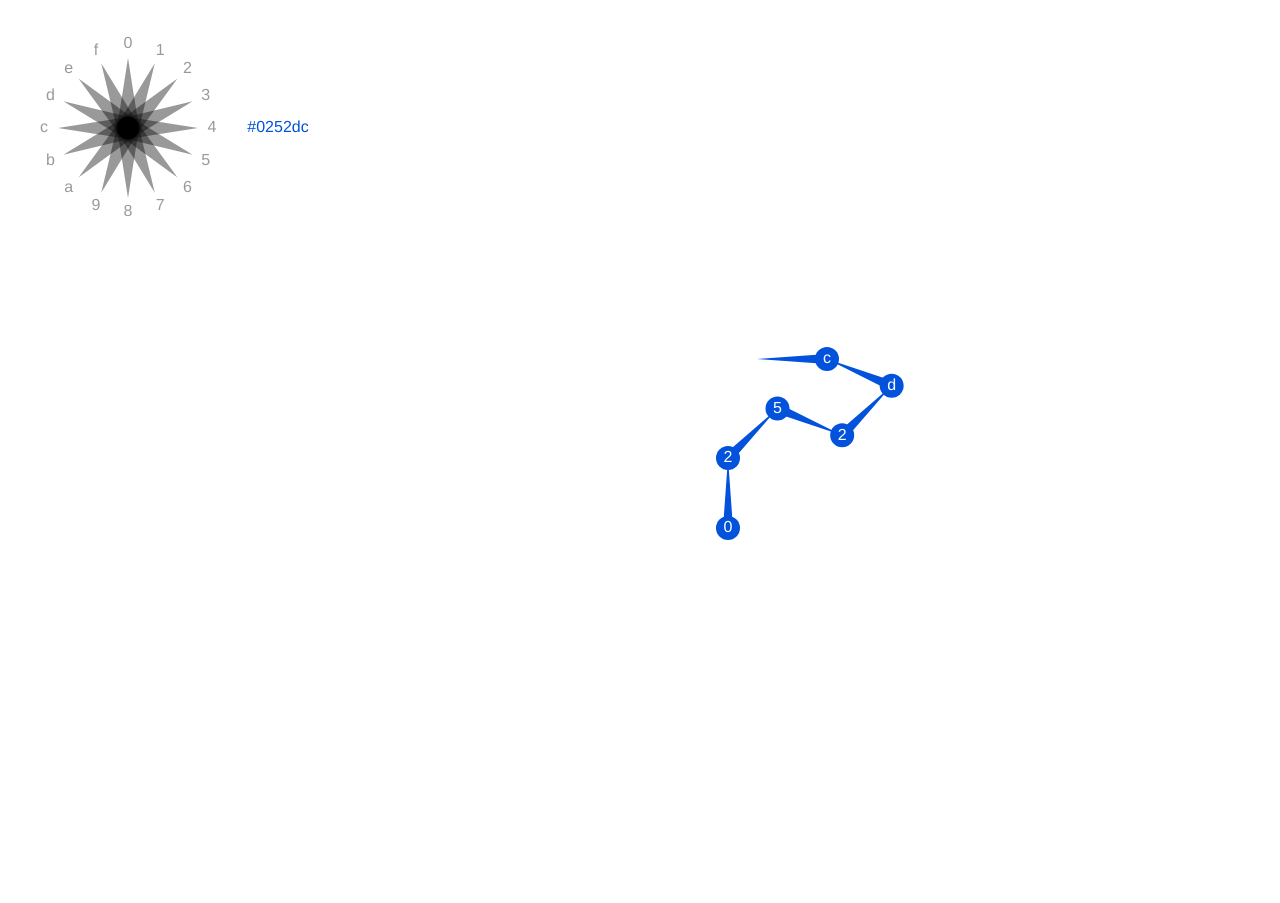
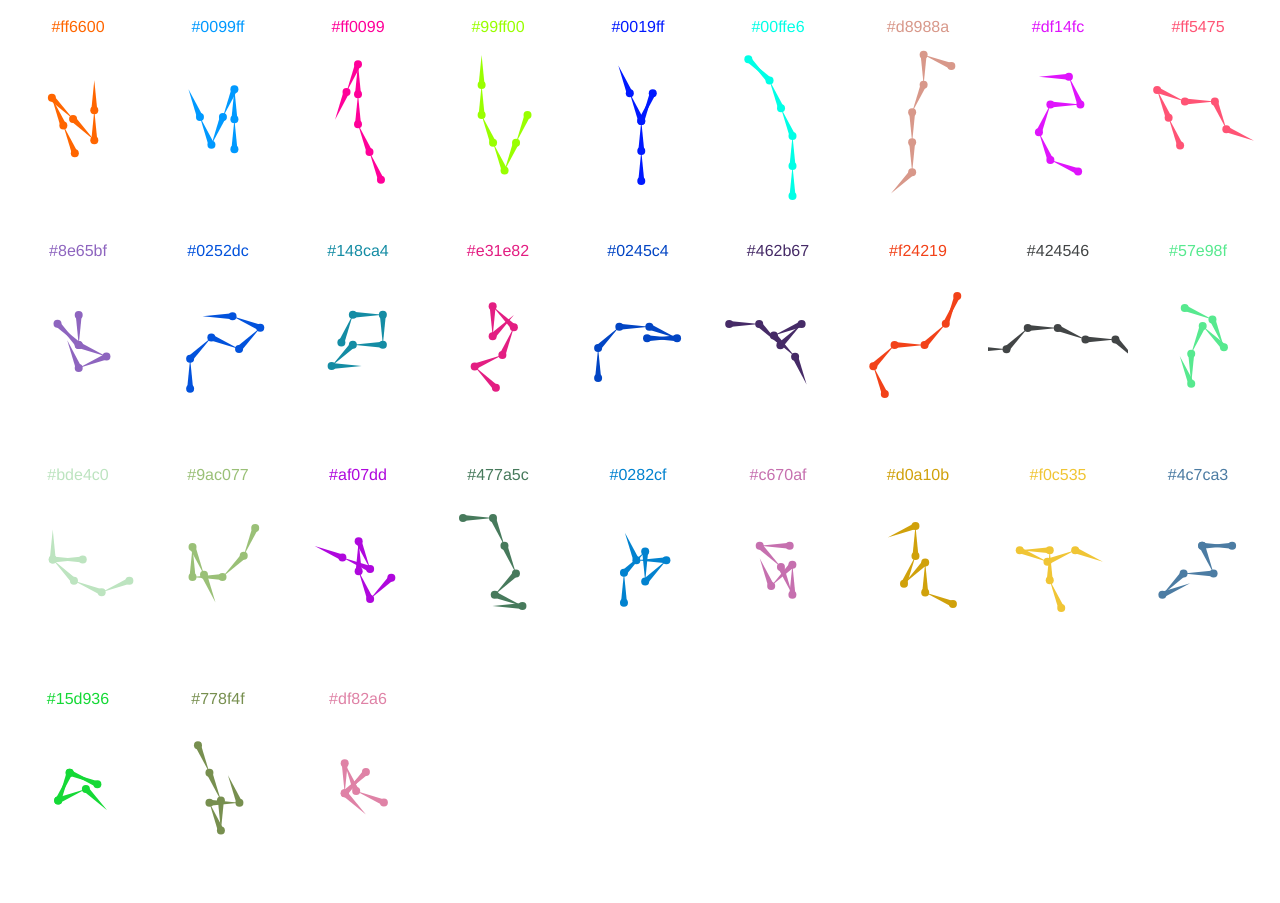
Before and after one commit to kiphlora/clouds, a plain HTML site: page experiments/color-shapes/index.html in a window 1280 px wide. Before the commit the page ends 860 px from the top, so only its background shows below. Drawn offline with Linux system fonts and the light colour scheme.

Commit message:
update index.html
create n canvases, each with a different color, displayed as a graph

```diff
--- a/experiments/color-shapes/index.html
+++ b/experiments/color-shapes/index.html
@@ -10,97 +10,95 @@
 
 	<style>
 		canvas {
-			padding: 20px;
+			/*border: 1px solid #333;*/
+			padding: 0px;
 		}
 	</style>
 </head>
 <body>
 
-	<canvas id="canvas"></canvas>
+	<!-- <canvas id="canvas"></canvas> -->
+	<div id="canvases"></div>
 
 
 	<script>
 
 
 
-		var hl = hexLines(70);
+		var hl = hexLines(30);
+		var width = 140;
+		var height = 220;
 
-		var text = ["0", "1", "2", "3", "4", "5", "6", "7", "8", "9", "a", "b", "c", "d", "e", "f"];
-		var colorlist = [];
-		var canvas = document.getElementById("canvas");
-		canvas.width = 1200;
-		canvas.height = 800;
-		var ctx = canvas.getContext("2d");
+		var n = 30;
+		var canvasesD3 = d3.select("#canvases").selectAll(".canvases").data(d3.range(n))
+			.enter().append("canvas")
+				.attr("class", "canvases")
+				.attr("width", width)
+				.attr("height", height);
 
-
-		var et = 1000;
-		var ct = Date.now();
-		var pt = Date.now();
-		var delay = 1000;
-		var raf = window.requestAnimationFrame(loop);
-
-		function loop() {
-		 raf = window.requestAnimationFrame(loop);
-
-			ct = Date.now();
-			et += ct - pt;
-			pt = ct;
-
-			// console.log(ct + " | " + pt + " | " + et);
-
-			if (et >= delay) {
-				et = 0;
-				color = Color().hex();
-				colorlist.push(color);
-				hexTextLoc = new Vec2(250, 100);
-				draw(ctx, color, hl, hexTextLoc, loc, center);
-			}
-		}
+		var contexts = [];
+		var canvases = [];
+		canvasesD3.each(function(d,i){
+			canvases[i] = this;
+			contexts[i] = this.getContext("2d");
+		});
 
 
 
-		var loc = new Vec2(100,100);
+		var text = ["0", "1", "2", "3", "4", "5", "6", "7", "8", "9", "a", "b", "c", "d", "e", "f"];
+		var clist = buildCustomArray(n, function(){ return Color().hex(); });
+		colorlist = ["#ff6600", "#0099ff", "#ff0099", "#99ff00", "#0019ff", "#00ffe6"];
+		colorlist = colorlist.concat(clist);
 
-		function queue() {
-			raf = window.requestAnimationFrame(loop);
-		}
-		function dequeue() {
-			window.cancelAnimationFrame(raf);
-		}
+		// var loc = new Vec2(100,100);
 
-		var running = true;
-		window.addEventListener("click", function(e){
-			if (running) dequeue();
-			else queue();
-			running = !running;
-		});
+		var center = new Vec2(width/2, height/2);
 
 		window.addEventListener("keydown", function(e){
 			if (e.keyCode === 37) {
 				// left arrow
-				color = Color().hex();
-				hexTextLoc = new Vec2(250, 100);
-				draw(ctx, color, hl, hexTextLoc, loc, center);
+				colorlist = buildCustomArray(n, function(){ return Color().hex(); });
+				for (var i=0; i<n; i++) {
+					color = colorlist[i];
+
+					resetCanvasMatrix(contexts[i]);
+
+					contexts[i].clearRect(0,0,width,height);
+
+					var c = findCentroid(hl, color, Vec2.zero());
+					var centroid = new Vec2(-c.centroid.x, -c.centroid.y);
+					centroid = Vec2.add(center.clone(), centroid.clone());
+
+					hexTextLoc = new Vec2(width/2, 20);
+					contexts[i].fillStyle = color;
+					contexts[i].font = "16px Helvetica";
+					contexts[i].textBaseline = "middle";
+					contexts[i].textAlign = "center";
+					contexts[i].fillText(color, hexTextLoc.x, hexTextLoc.y);
+
+		  		drawDynamicPathHex(contexts[i], hl, color, centroid, 3, 4);
+				}
+
 			}
 		})
 
-		function draw(ctx, color, hexlist, hexTextLoc, legendLoc, startPoint) {
-			console.log(color);
-			resetCanvasMatrix(ctx);
-			// ctx.clearRect(0,0,300,300);
-			ctx.clearRect(0, 0, canvas.width, canvas.height);
+		for (var i=0; i<n; i++) {
+			color = colorlist[i];
+			contexts[i].clearRect(0,0,width,height);
 
-			ctx.fillStyle = color;
-			ctx.font = "16px Helvetica";
-			ctx.textBaseline = "middle";
-			ctx.textAlign = "center";
-			ctx.fillText(color, hexTextLoc.x, hexTextLoc.y);
-			drawHexLegend(ctx, hexlist, legendLoc);
-			drawDynamicPathHex(ctx, hexlist, color, startPoint);
+			var c = findCentroid(hl, color, Vec2.zero());
+			var centroid = new Vec2(-c.centroid.x, -c.centroid.y);
+			centroid = Vec2.add(center.clone(), centroid.clone());
+
+			hexTextLoc = new Vec2(width/2, 20);
+			contexts[i].fillStyle = color;
+			contexts[i].font = "16px Helvetica";
+			contexts[i].textBaseline = "middle";
+			contexts[i].textAlign = "center";
+			contexts[i].fillText(color, hexTextLoc.x, hexTextLoc.y);
+
+  		drawDynamicPathHex(contexts[i], hl, color, centroid, 3, 4);
 		}
-
-		var center = new Vec2(canvas.width/2, canvas.height/2);
-
 
 		function drawHexLegend(ctx, hl, location) {
 			var lines = d3.range(16);
@@ -143,7 +141,28 @@
 			ctx.closePath();
 		}
 
-		function drawDynamicPathHex(ctx, lines, hexString, initialPoint) {
+		function findCentroid(lines, hexString, initialPoint) {
+			var string = hexString.substring(1);
+			var current = initialPoint.clone();
+
+			var points = [];
+			points.push({ x: current.x, y: current.y });
+
+			for (var i=0; i<string.length; i++) {
+				var digit = string.charAt(i);
+				var line = lines(digit);
+
+				current = current.add(line.end.clone()).clone();
+				points.push({ x: current.x, y: current.y });
+			}
+
+			var xbar = sum(points.map(function(a){ return a.x; })) / points.length;
+			var ybar = sum(points.map(function(a){ return a.y; })) / points.length;
+			var centroid = { x: xbar, y: ybar };
+			return { points: points, centroid: centroid };
+		}
+
+		function drawDynamicPathHex(ctx, lines, hexString, initialPoint, linkThickness, startRadius) {
 			var absPoints = [];
 			var current = initialPoint.clone();
 
@@ -154,7 +173,7 @@
 
 			ctx.translate(initialPoint.x, initialPoint.y);
 
-			var radius = 12;
+			var radius = startRadius;
 
 			for (var i=0; i<string.length; i++) {
 				ctx.beginPath();
@@ -181,7 +200,7 @@
 
 				ctx.moveTo(0,0);
 
-				var normLine = line.begin.clone().add(Vec2.normWithAngle(line.end.clone().angle() - Math.PI/2).mag(5));
+				var normLine = line.begin.clone().add(Vec2.normWithAngle(line.end.clone().angle() - Math.PI/2).mag(linkThickness));
 				var negNormLine = normLine.clone().scale(-1);
 
 				ctx.lineTo(negNormLine.x, negNormLine.y);
@@ -204,7 +223,7 @@
 				ctx.closePath();
 				ctx.beginPath();
 				ctx.fillStyle = "white";
-				ctx.fillText(digit, 0, 0);
+				// ctx.fillText(digit, 0, 0);
 
 				ctx.translate(line.end.x, line.end.y);
 
@@ -230,8 +249,11 @@
 
 			var xExtent = d3.extent(absPoints.map(function(m){ return m.x; }));
 			var yExtent = d3.extent(absPoints.map(function(m){ return m.y; }));
+			var xCenter = sum(absPoints.map(function(a){ return m.x })) / absPoints.length;
+			var yCenter = sum(absPoints.map(function(a){ return m.y })) / absPoints.length;
+			var centroid = { x: xCenter, y: yCenter };
 
-			return [xExtent, yExtent];
+			return [xExtent, yExtent, centroid];
 		}
 
 
```
